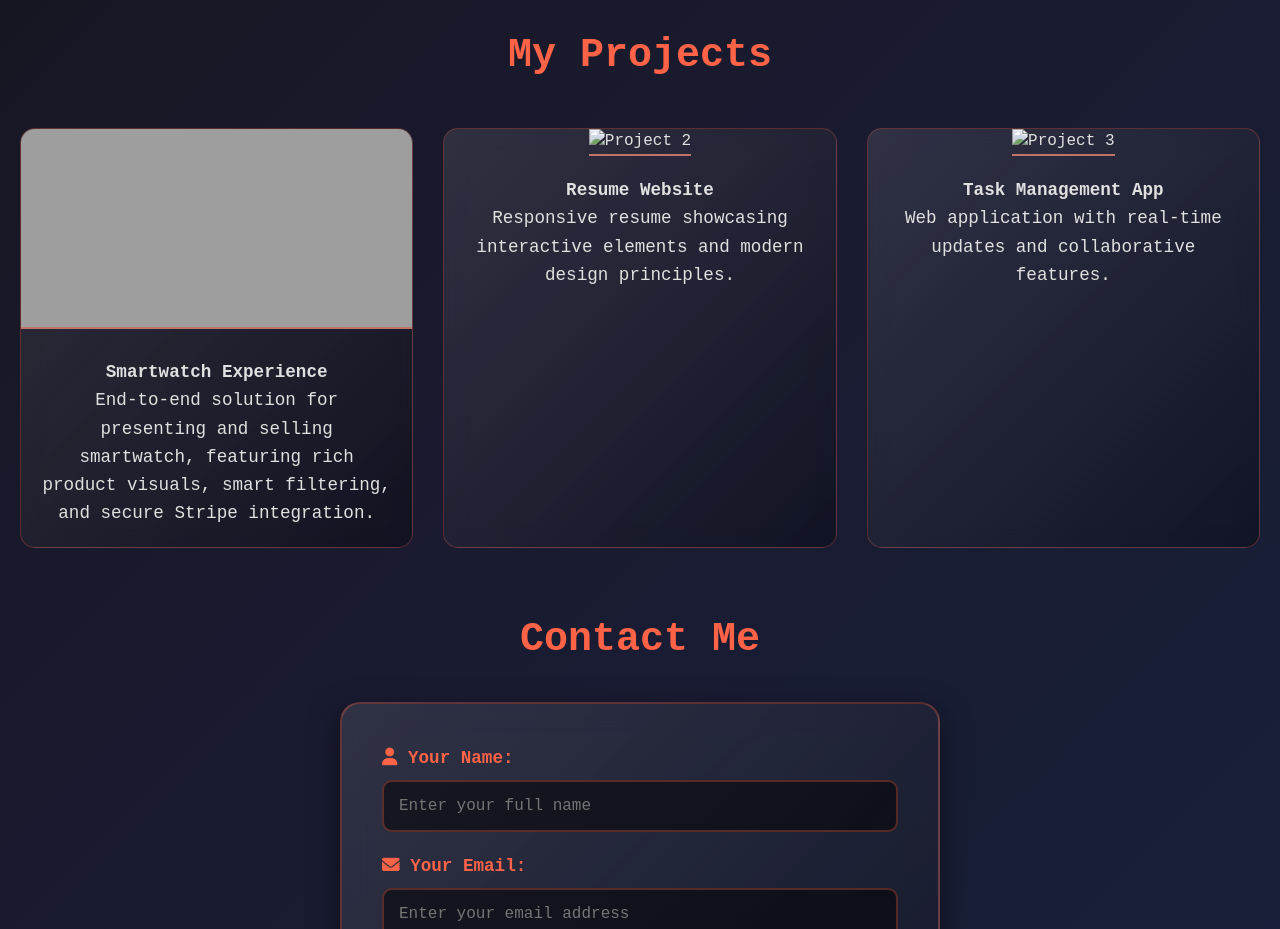
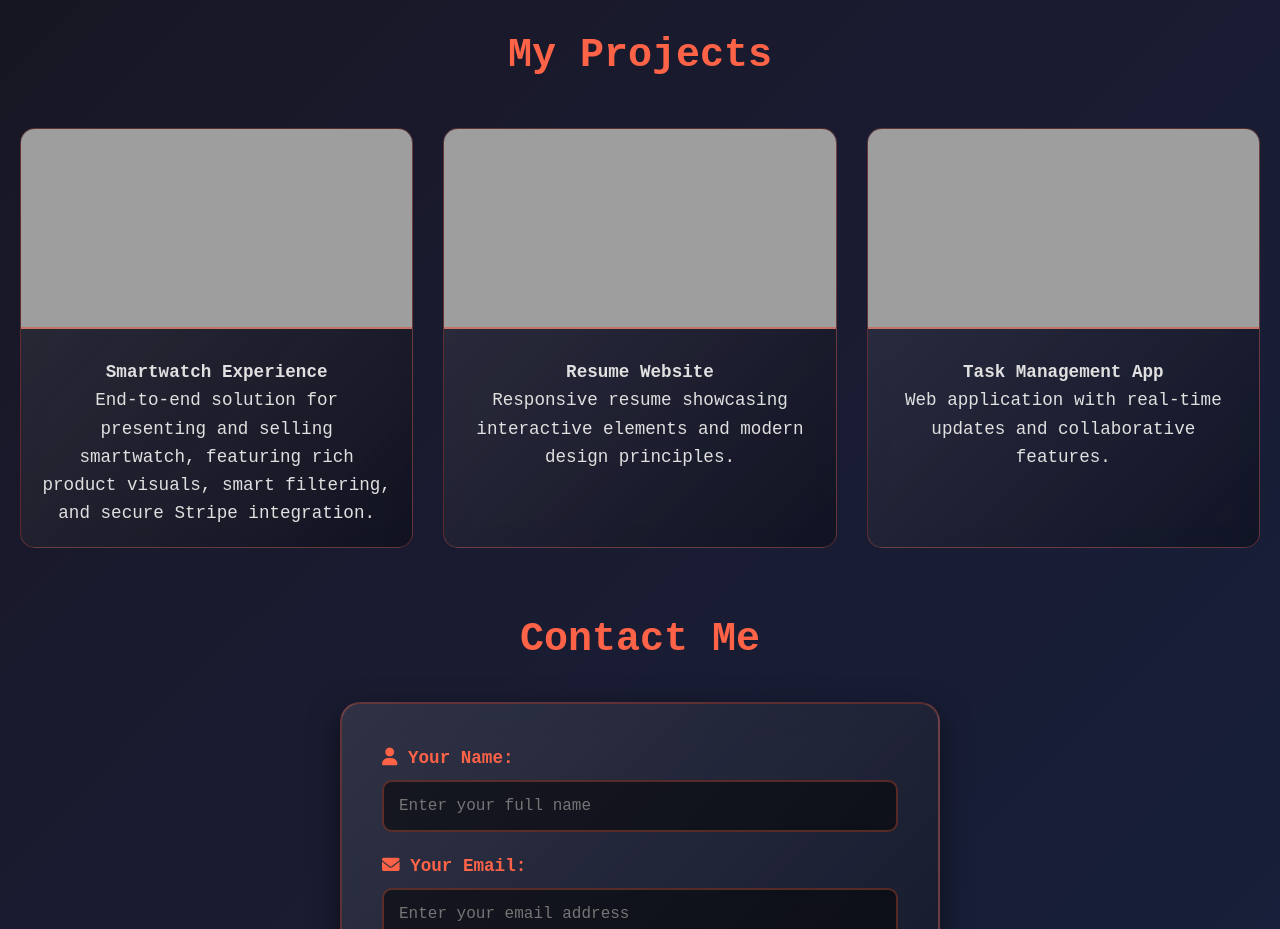
Before and after one commit to Sanchita-nitr/innovate, a plain HTML site: page index.html in a window 1280 px wide. Shown: the part 1280-2209 px from the top of the page. Drawn offline with Linux system fonts and the light colour scheme; the site is published under a folder, as on GitHub Pages, so addresses that start at the root find nothing.

Commit message:
index.html

```diff
--- a/index.html
+++ b/index.html
@@ -58,12 +58,12 @@
             featuring rich product visuals, smart filtering, and secure Stripe integration.</p>
         </div>
         <div class="project">
-          <img src="/images/resume.png" alt="Project 2" />
+          <img src="resume.png" alt="Project 2" />
           <p><strong>Resume Website</strong><br>Responsive resume showcasing interactive elements and modern
             design principles.</p>
         </div>
         <div class="project">
-          <img src="/images/task.png" alt="Project 3" />
+          <img src="task.png" alt="Project 3" />
           <p><strong>Task Management App</strong><br>Web application with real-time updates and collaborative
             features.</p>
         </div>
```
